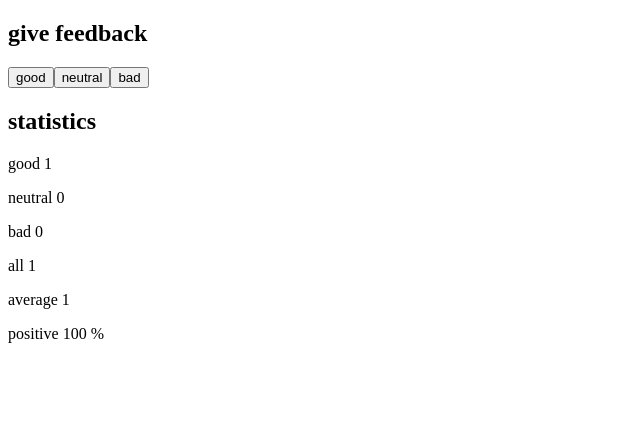
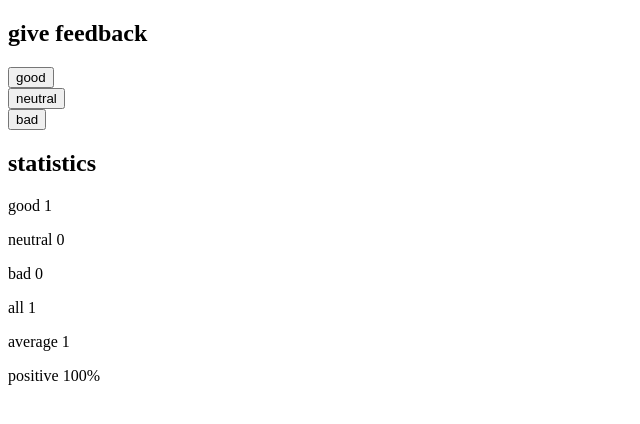
Before and after one commit to Victheliar/Fullstack, a React (Vite) app in the folder osa1/unicafe/: page / in a window 1280 px wide. Both pictures are taken after a click on the button "good". Shown: the top 424 px of the page, without its empty margins (0-640 px from the left). Built offline with nearby package versions, Linux system fonts and the light colour scheme.

Commit message:
exercise 1.10 completed

```diff
--- a/osa1/unicafe/src/App.jsx
+++ b/osa1/unicafe/src/App.jsx
@@ -1,4 +1,24 @@
 import { useState } from 'react'
+
+const Button = (props) => {
+  return(
+    <div>
+      <button onClick={props.onClick}>
+        {props.text}
+      </button>
+    </div>
+  )
+}
+
+const StaticLine = ({text, stats}) => {
+  return (
+    <div>
+      <p>{text} {stats}</p>
+    </div>
+  )
+}
+
+
 
 const Statistics = (props) => {
   const all = props.good + props.neutral + props.bad
@@ -13,12 +33,12 @@ const Statistics = (props) => {
   return(
   <div>
     <h2>statistics</h2>
-    <p>good {props.good}</p>
-    <p>neutral {props.neutral}</p>
-    <p>bad {props.bad}</p>
-    <p>all {all}</p>
-    <p>average {(props.good - props.bad)/all}</p>
-    <p>positive {(props.good/all)*100} %</p>
+    <StaticLine text={"good"} stats={props.good}/>
+    <StaticLine text={"neutral"} stats={props.neutral}/>
+    <StaticLine text={"bad"} stats={props.bad}/>
+    <StaticLine text={"all"} stats={all}/>
+    <StaticLine text={"average"} stats={(props.good - props.bad)/all}/>
+    <StaticLine text={"positive"} stats={(props.good/all)*100 + "%"} />
   </div>
   )
 }
@@ -32,9 +52,9 @@ const App = () => {
   return (
     <div>
       <h2>give feedback</h2>
-      <button onClick={() => setGood(good + 1)}>good</button>
-      <button onClick={() => setNeutral(neutral + 1)}>neutral</button>
-      <button onClick={() => setBad(bad + 1)}>bad</button>
+      <Button onClick={() => setGood(good + 1)} text = "good" />
+      <Button onClick={() => setNeutral(neutral + 1)} text = "neutral" />
+      <Button onClick={() => setBad(bad + 1)} text = "bad" />
       <Statistics good={good} bad={bad} neutral={neutral} />
     </div>
   )
```
